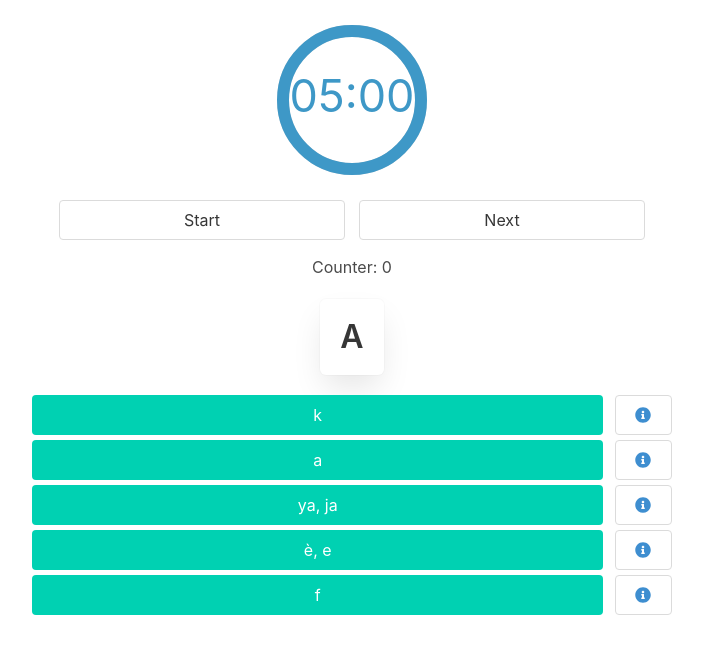
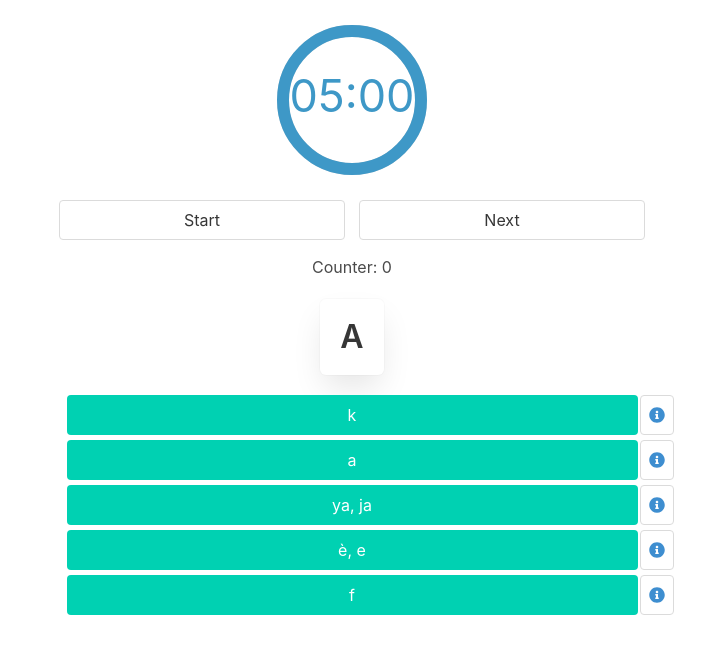
Before and after one commit to fernandopiniani/cyrillic-pomodoro, a React (Create React App) app: page / in a window 1280 px wide. Shown: the top 654 px of the page, without its empty margins (288-993 px from the left). Built offline with nearby package versions, Linux system fonts and the light colour scheme.

Commit message:
Tip is now generic and optional

```diff
--- a/src/components/Puzzle.js
+++ b/src/components/Puzzle.js
@@ -35,10 +35,21 @@ const Letter = ({ letter, ...others }) =>
     </div>
   </div>
 
+const Tip = ({ letter }) => {
+  return (
+    <button className="button is-tooltip-active tooltip tipCard" data-tooltip={letter.tip}>
+        <span className="icon has-text-info">
+          <i className="fas fa-info-circle"/>
+        </span>
+    </button>
+  )
+}
+
 const Option = ({ letter, onClick, ...others }) => {
   const [ clicked, setClicked ] = useState(false)
 
   return (<div className="container center Option" { ...others }>
+    <div style={{ width: "25%" }} />
     <div
       className={`button has-text-centered ${clicked ? 'is-danger' : 'is-primary'} OptionText`}
       style={{ width: "50%" }}
@@ -46,15 +57,10 @@ const Option = ({ letter, onClick, ...others }) => {
         setClicked(true)
         onClick()
       }}
-    >
-      {letter.transliteration}
+    >{letter.transliteration}</div>
+    <div style={{ width: "25%" }} >
+      <Tip letter={letter}/>
     </div>
-      <button className="button is-tooltip-info tooltip engEqCard" data-tooltip={letter.engEq}>
-        <span className="icon has-text-info">
-          <i className="fas fa-info-circle"/>
-        </span>
-      </button>
-
   </div>)
 }
 
--- a/src/index.css
+++ b/src/index.css
@@ -25,7 +25,7 @@ code {
   padding-top: 25px;
 }
 
-.engEqCard {
+.tipCard {
   cursor: help;
   margin-left: 1%;
   width: 5%;
```
